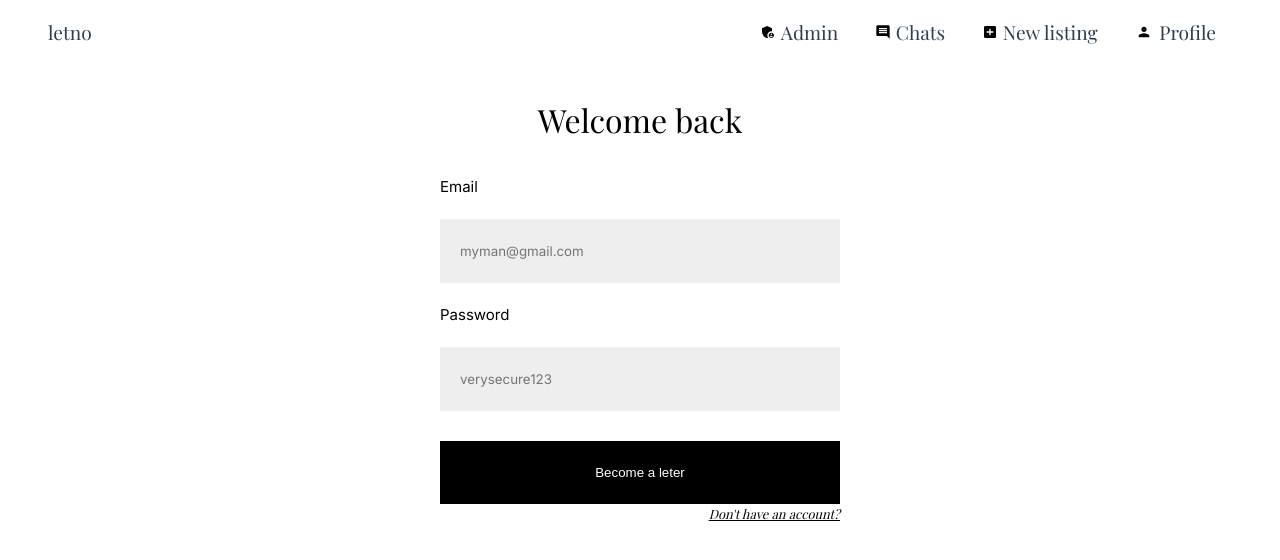
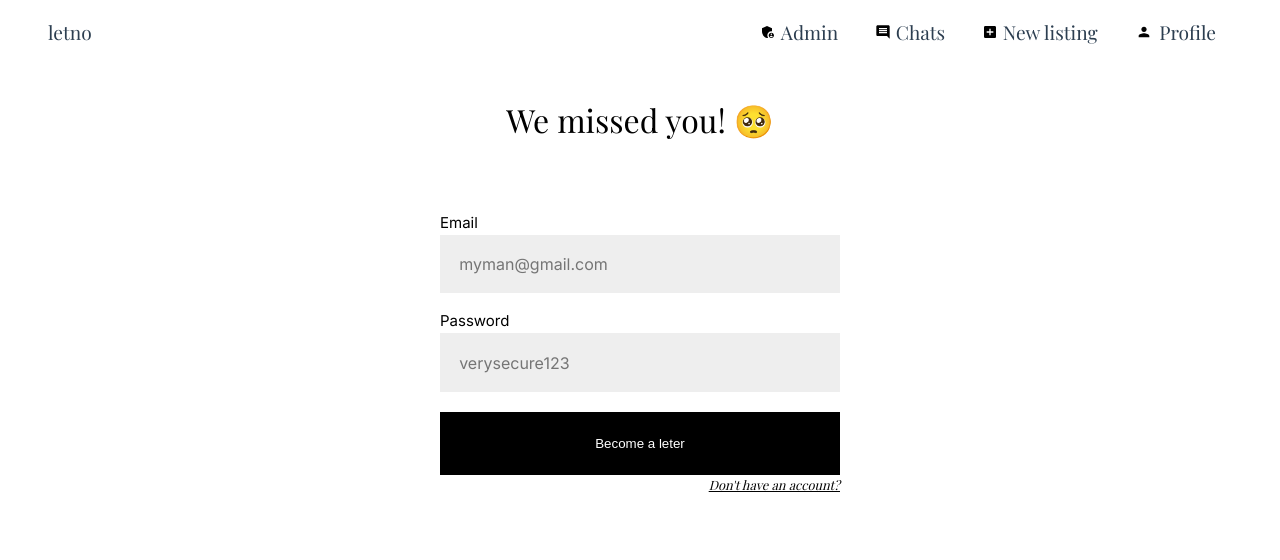
Before and after one commit to BeatsuDev/let, a Vue app in the folder frontend/: page /login in a window 1280 px wide. Shown: the top 560 px of the page. Built offline with nearby package versions, Linux system fonts and the light colour scheme.

Commit message:
feat: added random responses

```diff
--- a/frontend/src/views/LoginView.vue
+++ b/frontend/src/views/LoginView.vue
@@ -26,11 +26,21 @@ function login() {
 const email = ref("");
 const password = ref("");
 
+const responses = [
+  "Welcome back! 🤗",
+  "Time to find some stuff 🔍",
+  "You're back! 🎉",
+  "We missed you! 🥺",
+  "One step closer to finding your future home! 🤩",
+  "What was that password again... 🤔",
+];
+
+const randomResponse = responses[Math.floor(Math.random() * responses.length)];
 </script>
 
 <template>
   <div class="wrapper">
-    <h2>Welcome back</h2>
+    <h2 id="title">{{ randomResponse }}</h2>
     <form @submit.prevent="login">
       <label for="email">Email</label>
       <input type="email" id="email" v-model="email" placeholder="myman@gmail.com"/>
@@ -66,19 +76,23 @@ form {
   margin: 0 auto;
 }
 
-input, label {
+label, input {
   display: block;
   width: 100%;
-  margin: 10px 0;
+  margin: 0px 0;
   font-family: Inter;
 }
 
+label {
+  margin-top: 1rem;
+}
+
 input {
-  padding: 20px;
+  padding: 1.2rem;
   background-color: #eee;
   color: #030303;
+  font-size: 1rem;
   border: 0;
-  line-height: 1.5rem;
 }
 
 input:focus {
```
